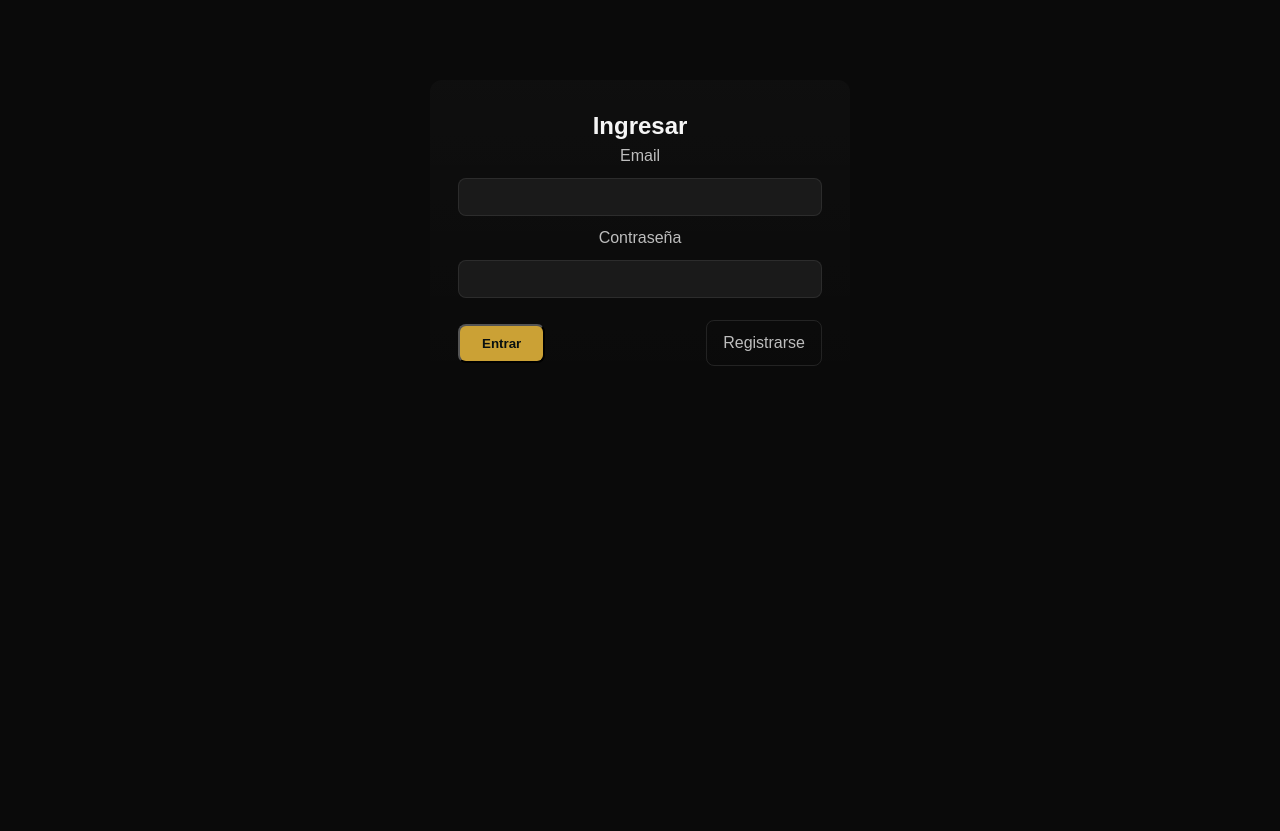
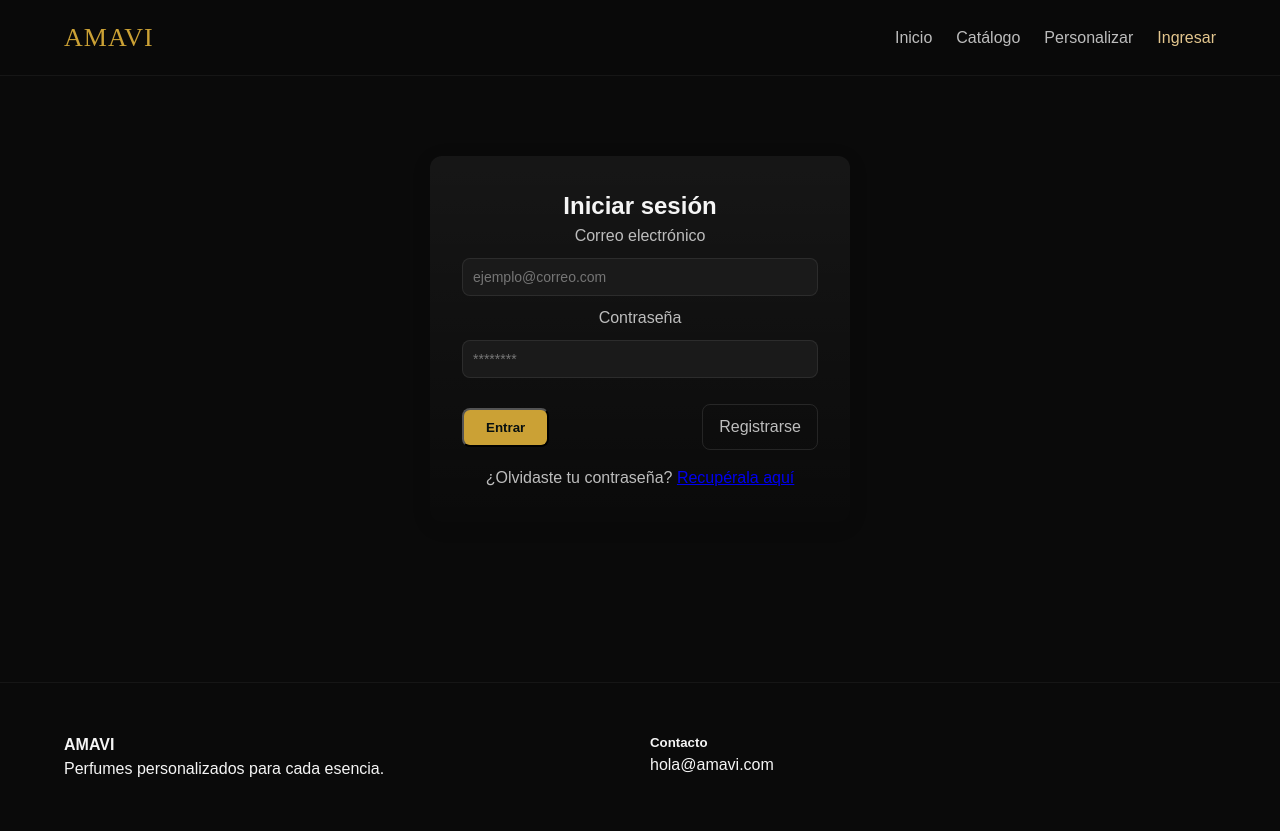
Before and after one commit to Juandavidgonzalezmahecha/Perfumes-AMAVI, a plain HTML site: page views/login.html in a window 1280 px wide. Before the commit the page ends 800 px from the top, so only its background shows below. Drawn offline with Linux system fonts and the light colour scheme.

Commit message:
Refactor login page with updated structure and labels

```diff
--- a/views/login.html
+++ b/views/login.html
@@ -1,31 +1,70 @@
-<!doctype html>
+<!DOCTYPE html>
 <html lang="es">
 <head>
   <meta charset="utf-8" />
   <meta name="viewport" content="width=device-width, initial-scale=1" />
   <title>Ingresar - AMAVI</title>
-  <link href="../assets/css/style.css" rel="stylesheet" />
+  <link rel="icon" href="/Perfumes-AMAVI/assets/img/LOGOAMAVI.png" />
+  <link href="/Perfumes-AMAVI/assets/css/style.css" rel="stylesheet" />
 </head>
 <body>
-  <main class="center" style="padding:80px 0">
-    <div style="max-width:420px;margin:0 auto;background:linear-gradient(180deg,rgba(255,255,255,0.02),transparent);padding:28px;border-radius:12px;">
-      <h2 class="center">Ingresar</h2>
+
+  <!-- 🔸 CABECERA -->
+  <header class="site-header">
+    <div class="wrap">
+      <a class="brand" href="/Perfumes-AMAVI/">AMAVI</a>
+      <nav class="main-nav" aria-label="Navegación principal">
+        <ul>
+          <li><a href="/Perfumes-AMAVI/">Inicio</a></li>
+          <li><a href="/Perfumes-AMAVI/views/products.html">Catálogo</a></li>
+          <li><a href="/Perfumes-AMAVI/views/personalizar.html">Personalizar</a></li>
+          <li><a href="/Perfumes-AMAVI/views/login.html" class="active">Ingresar</a></li>
+        </ul>
+      </nav>
+    </div>
+  </header>
+
+  <!-- 🔸 FORMULARIO DE LOGIN -->
+  <main class="center" style="padding:80px 0;">
+    <div style="max-width:420px;margin:0 auto;background:linear-gradient(180deg,rgba(255,255,255,0.05),transparent);padding:32px;border-radius:12px;box-shadow:0 4px 20px rgba(0,0,0,0.1);">
+      <h2 class="center">Iniciar sesión</h2>
       <form id="loginForm">
-        <label class="text-muted">Email</label>
-        <input type="email" name="email" required />
+        <label class="text-muted">Correo electrónico</label>
+        <input type="email" name="email" placeholder="ejemplo@correo.com" required />
+
         <label class="text-muted">Contraseña</label>
-        <input type="password" name="password" required />
-        <div style="margin-top:12px;display:flex;gap:10px;justify-content:space-between;align-items:center">
+        <input type="password" name="password" placeholder="********" required />
+
+        <div style="margin-top:16px;display:flex;gap:10px;justify-content:space-between;align-items:center">
           <button class="btn-primary" type="submit">Entrar</button>
-          <a href="register.html" class="btn-ghost">Registrarse</a>
+          <a href="/Perfumes-AMAVI/views/register.html" class="btn-ghost">Registrarse</a>
         </div>
       </form>
+      <p class="center text-muted" style="margin-top:16px;">
+        ¿Olvidaste tu contraseña? <a href="#">Recupérala aquí</a>
+      </p>
     </div>
   </main>
+
+  <!-- 🔸 PIE DE PÁGINA -->
+  <footer class="site-footer">
+    <div class="wrap footer-grid">
+      <div>
+        <h4>AMAVI</h4>
+        <p>Perfumes personalizados para cada esencia.</p>
+      </div>
+      <div>
+        <h5>Contacto</h5>
+        <p>hola@amavi.com</p>
+      </div>
+    </div>
+  </footer>
+
+  <!-- 🔸 SCRIPT -->
   <script>
     document.getElementById('loginForm').addEventListener('submit', e => {
       e.preventDefault();
-      alert('Función de login a implementar');
+      alert('Función de inicio de sesión próximamente disponible');
     });
   </script>
 </body>
```
